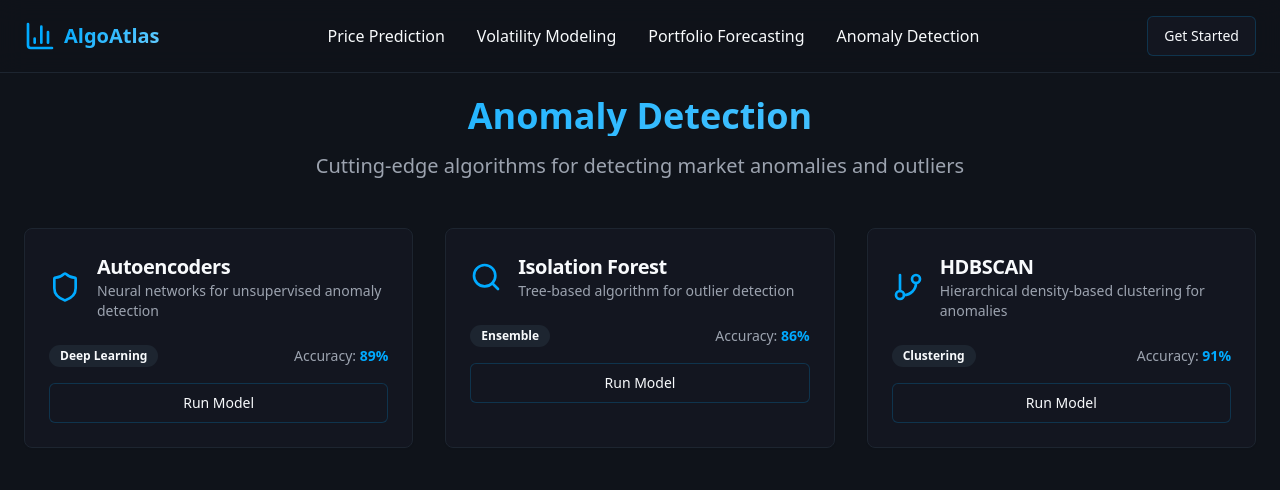
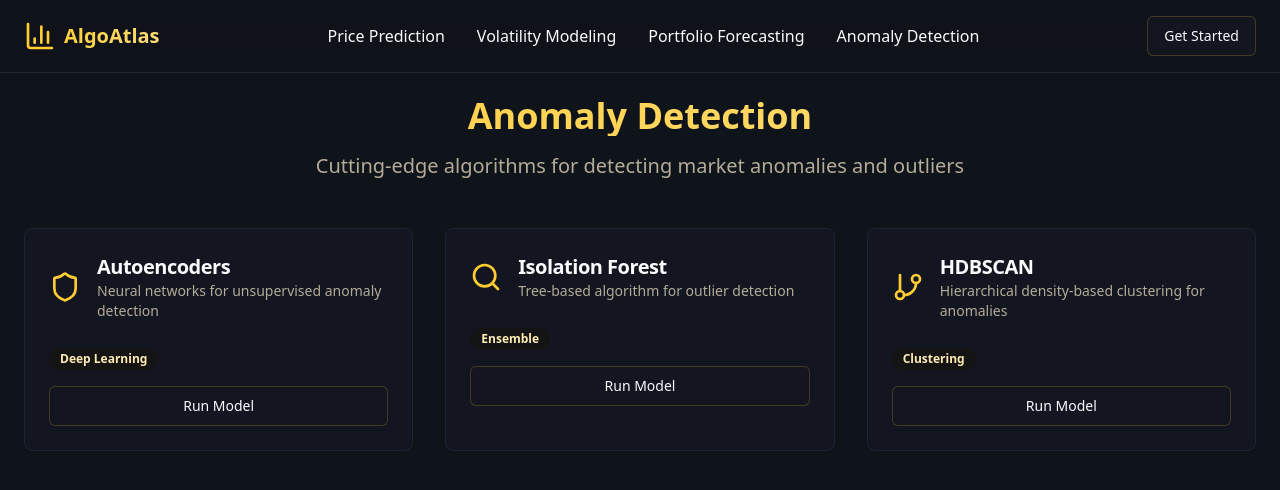
Before and after one commit to luciferlich/algo-atlas, a React (Vite) app: page /anomaly-detection in a window 1280 px wide. Shown: the top 490 px of the page. Built offline with nearby package versions, Linux system fonts and the light colour scheme.

Commit message:
Refactor color scheme and UI
Remove placeholder accuracy tabs and update the color scheme to use gold and black dynamic gradients.

```diff
--- a/src/index.css
+++ b/src/index.css
@@ -17,18 +17,18 @@ All colors MUST be HSL.
     --popover: 224 26% 10%;
     --popover-foreground: 210 40% 98%;
 
-    --primary: 200 100% 50%;
-    --primary-foreground: 220 27% 8%;
-    --primary-glow: 200 100% 70%;
+    --primary: 45 100% 60%;
+    --primary-foreground: 0 0% 0%;
+    --primary-glow: 45 100% 75%;
 
-    --secondary: 215 25% 15%;
-    --secondary-foreground: 210 40% 98%;
+    --secondary: 0 0% 8%;
+    --secondary-foreground: 45 100% 85%;
 
-    --muted: 215 25% 15%;
-    --muted-foreground: 217.9 10.6% 64.9%;
+    --muted: 0 0% 12%;
+    --muted-foreground: 45 15% 65%;
 
-    --accent: 142 76% 36%;
-    --accent-foreground: 210 40% 98%;
+    --accent: 45 85% 50%;
+    --accent-foreground: 0 0% 0%;
 
     --destructive: 0 84.2% 60.2%;
     --destructive-foreground: 210 40% 98%;
@@ -41,9 +41,9 @@ All colors MUST be HSL.
     --warning: 38 92% 50%;
     --error: 0 84.2% 60.2%;
 
-    --gradient-primary: linear-gradient(135deg, hsl(200 100% 50%), hsl(200 100% 70%));
-    --gradient-secondary: linear-gradient(135deg, hsl(142 76% 36%), hsl(142 76% 50%));
-    --gradient-dark: linear-gradient(135deg, hsl(224 26% 10%), hsl(215 25% 15%));
+    --gradient-primary: linear-gradient(135deg, hsl(45 100% 60%), hsl(45 100% 75%));
+    --gradient-secondary: linear-gradient(135deg, hsl(0 0% 8%), hsl(0 0% 15%));
+    --gradient-dark: linear-gradient(135deg, hsl(0 0% 5%), hsl(0 0% 12%));
 
     --shadow-glow: 0 0 40px hsl(var(--primary) / 0.3);
     --shadow-card: 0 10px 30px -10px hsl(220 27% 4% / 0.5);
--- a/src/pages/AnomalyDetection.tsx
+++ b/src/pages/AnomalyDetection.tsx
@@ -58,11 +58,8 @@ const AnomalyDetection = () => {
                   </div>
                 </CardHeader>
                 <CardContent>
-                  <div className="flex items-center justify-between mb-4">
+                  <div className="mb-4">
                     <Badge variant="secondary">{model.technique}</Badge>
-                    <div className="text-sm text-muted-foreground">
-                      Accuracy: <span className="text-primary font-semibold">{model.accuracy}</span>
-                    </div>
                   </div>
                   <Button className="w-full" variant="analytics">
                     Run Model
--- a/src/pages/PricePrediction.tsx
+++ b/src/pages/PricePrediction.tsx
@@ -65,11 +65,8 @@ const PricePrediction = () => {
                   </div>
                 </CardHeader>
                 <CardContent>
-                  <div className="flex items-center justify-between mb-4">
+                  <div className="mb-4">
                     <Badge variant="secondary">{model.technique}</Badge>
-                    <div className="text-sm text-muted-foreground">
-                      Accuracy: <span className="text-primary font-semibold">{model.accuracy}</span>
-                    </div>
                   </div>
                   <Button className="w-full" variant="analytics">
                     Run Model
--- a/src/pages/VolatilityModeling.tsx
+++ b/src/pages/VolatilityModeling.tsx
@@ -58,11 +58,8 @@ const VolatilityModeling = () => {
                   </div>
                 </CardHeader>
                 <CardContent>
-                  <div className="flex items-center justify-between mb-4">
+                  <div className="mb-4">
                     <Badge variant="secondary">{model.technique}</Badge>
-                    <div className="text-sm text-muted-foreground">
-                      Accuracy: <span className="text-primary font-semibold">{model.accuracy}</span>
-                    </div>
                   </div>
                   <Button className="w-full" variant="analytics">
                     Run Model
```
